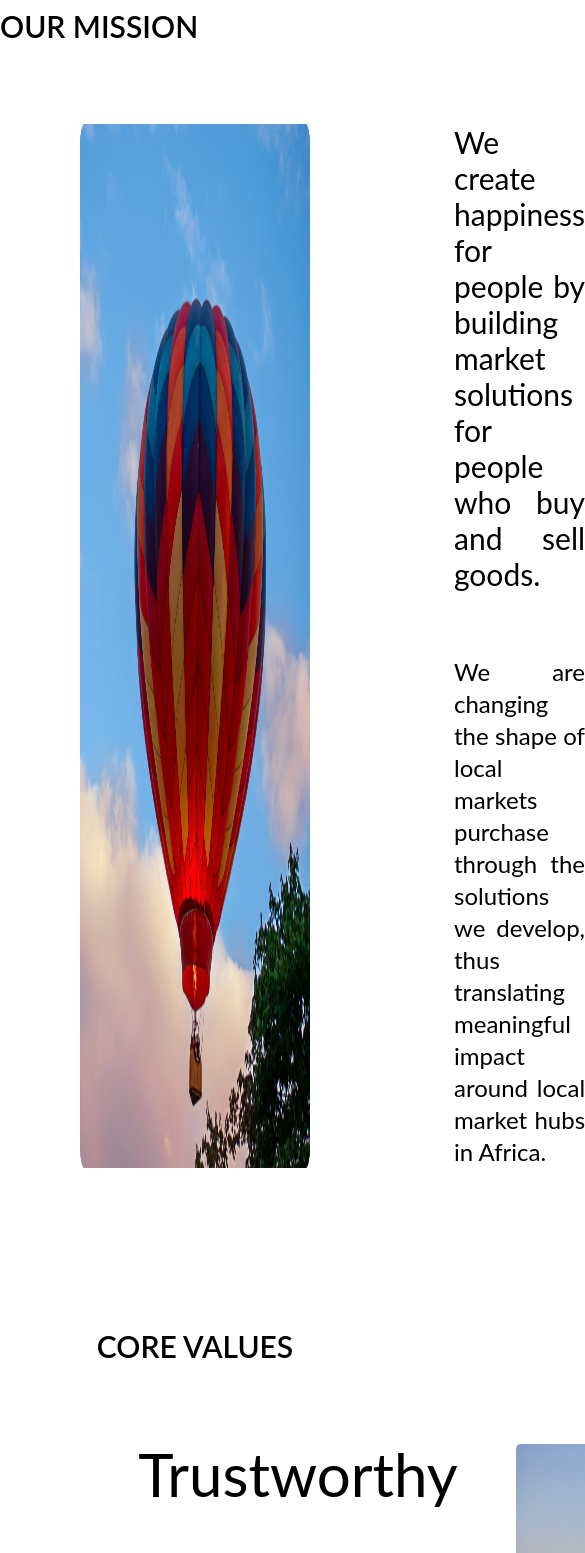
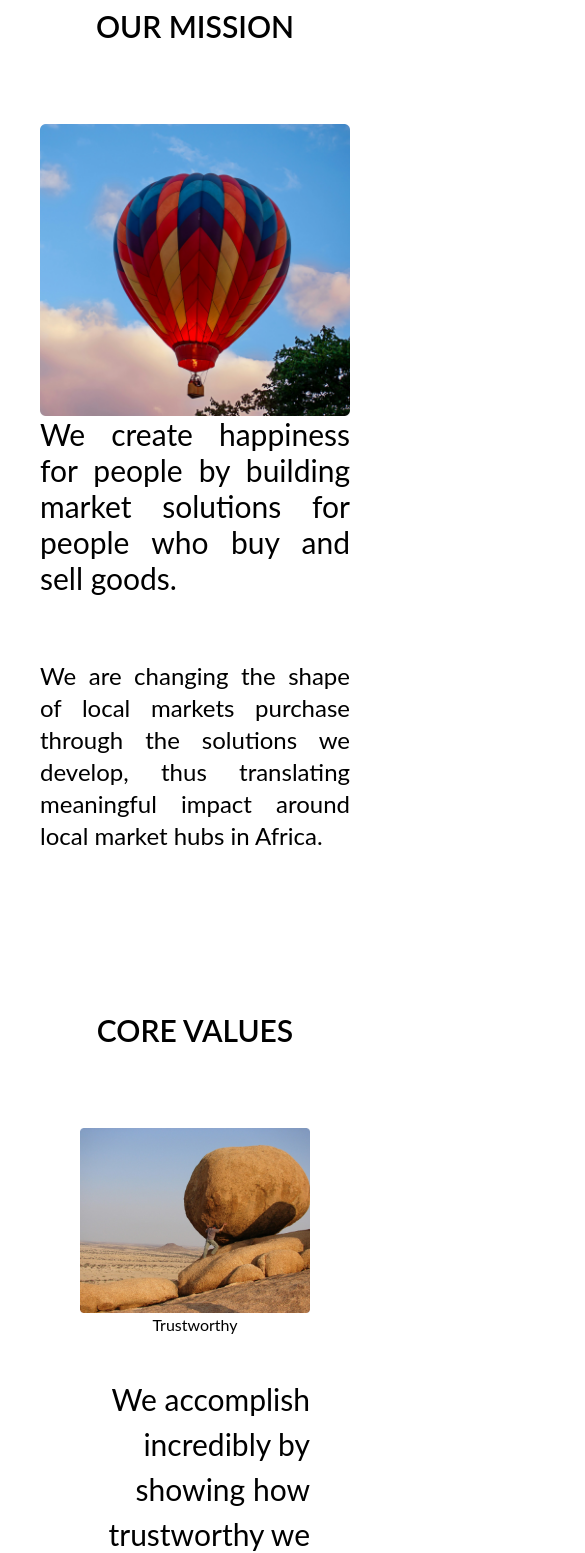
Before and after one commit to dettah/laada, a React (Vite) app: page /about in a window 390 px wide. Shown: the part 200-1753 px from the top of the page, 585 px wide, since content can reach past the window. Built offline with nearby package versions, Linux system fonts and the light colour scheme.

Commit message:
responsiveness in about/ statement

```diff
--- a/src/Components/shared/CoreValueCard.jsx
+++ b/src/Components/shared/CoreValueCard.jsx
@@ -11,12 +11,12 @@ const CoreValueCard = ({title, text, imageUrl}) => {
 
     return (
 
-        <div className='flex justify-between mx-20 mt-20 mb-40 text-right'>
+        <div className='flex md:flex-row flex-col-reverse justify-between mx-20 mt-20 mb-40 text-right'>
             <div data-aos='fade-right'>
-                <h2 className=' text-6xl mb-10 '>{title}</h2>
-                <p className='w-[436px] text-3xl leading-[1.5] '>{text}</p>
+                <h2 className=' lg:text-6xl mb-10 '>{title}</h2>
+                <p className='lg:w-[436px] text-3xl leading-[1.5] '>{text}</p>
             </div>
-            <img src={`${imageUrl}`} alt="" className='w-[600px]' data-aos='fade-up'/>
+            <img src={`${imageUrl}`} alt="" className='lg:w-[600px]' data-aos='fade-up'/>
         </div>
     )
 }
--- a/src/Components/shared/CoreValueCardOne.jsx
+++ b/src/Components/shared/CoreValueCardOne.jsx
@@ -11,11 +11,11 @@ const CoreValueCardOne = ({ title, text, imageUrl }) => {
     }, [])
 
     return (
-        <div className='flex justify-between mx-20 my-40 '>
-            <img src={`${imageUrl}`} alt="" className='w-[600px]' data-aos='fade-up'/>
+        <div className='flex md:flex-row flex-col justify-between mx-20 my-40 '>
+            <img src={`${imageUrl}`} alt="" className='lg:w-[600px]' data-aos='fade-up'/>
             <div className='text-left flex flex-col justify-end ' data-aos='fade-left'>
-                <h2 className=' text-6xl mb-10 '>{title}</h2>
-                <p className='w-[436px] text-3xl leading-[1.5] '>{text}</p>
+                <h2 className=' lg:text-6xl mb-10 '>{title}</h2>
+                <p className='lg:w-[436px] text-3xl leading-[1.5] '>{text}</p>
             </div>
 
         </div>
--- a/src/pages/About/Statement.jsx
+++ b/src/pages/About/Statement.jsx
@@ -55,16 +55,18 @@ const Statement = () => {
     return (
 
         <div>
-            <section className=''>
+            <section className='w-full'>
 
-                <h3 className=' text-3xl font-semibold my-20'>OUR MISSION</h3>
-                <div className=' px-20 flex gap-36'>
+                <h3 className=' text-3xl font-semibold my-20 text-center '>OUR MISSION</h3>
+                <div className='px-10 md:px-20 md:flex gap-36 w-full'>
 
-                {/* <div className='px-20 flex gap-36'> */}
-                    <img src={balloon} alt="" className='w-[642px]' />
+                    {/* <div className='px-20 flex gap-36'> */}
+                    <div>
+                        <img src={balloon} alt="" className='md:w-[642px]  ' />
+                    </div>
                     <div className='text-justify '>
                         <h3 className=' text-3xl mb-16 '>
-                          We create happiness for people by building market solutions for people who buy and sell goods.
+                            We create happiness for people by building market solutions for people who buy and sell goods.
                         </h3>
                         <p className=' text-2xl  '>
                             We are changing the shape of local markets purchase through the solutions we develop,
@@ -93,8 +95,8 @@ const Statement = () => {
                 imageUrl={resilience}
             />
 
-            <div>
-                <img src={circleBox} alt="" />
+            <div className=' w-screen px-2 ' >
+                <img src={circleBox} alt="connecting image" className='w-full' />
             </div>
             <section className='m-20 flex' data-aos='fade-up'>
                 <div className=' h-[300px] w-[600px] bg-[#FCE8ED] py-7 px-14 text-left '>
```
